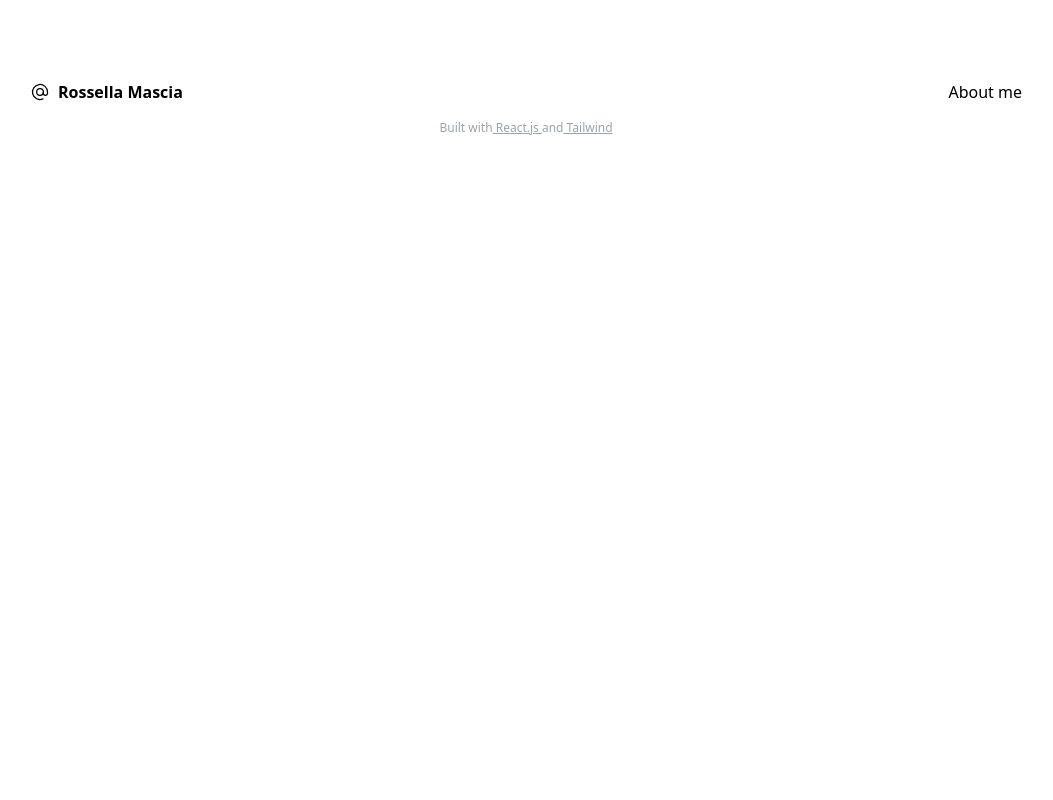
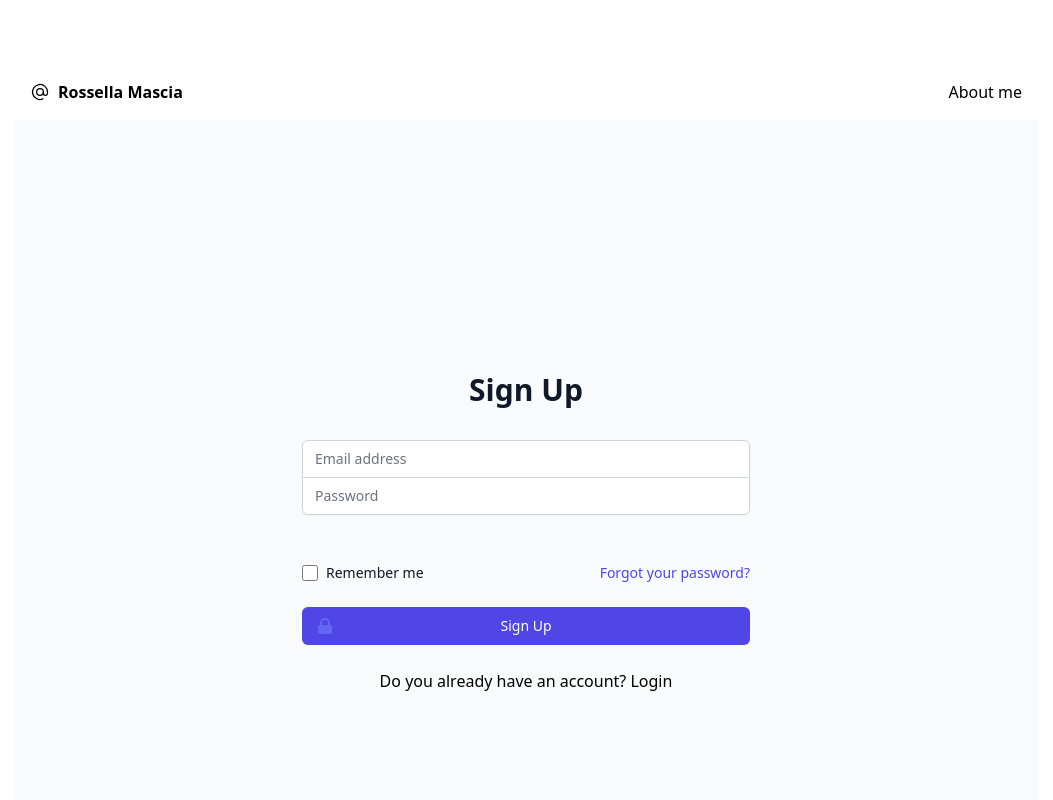
Before and after one commit to rossellamascia/portfolio-react-tailwind, a React (Create React App) app: page /login in a window 1280 px wide. Shown: the top 800 px of the page, without its empty margins (114-1167 px from the left). Built offline with nearby package versions, Linux system fonts and the light colour scheme.

Commit message:
add sign up, sign in add setting context auth

```diff
--- a/src/App.tsx
+++ b/src/App.tsx
@@ -1,5 +1,5 @@
 import React from 'react';
-import { Route, Router, Switch } from 'react-router-dom'
+import { Route, Switch } from 'react-router-dom'
 
 import Main from './components/layout/Main';
 import Header from './components/UI/Header';
@@ -7,6 +7,7 @@ import Footer from './components/UI/Footer';
 import Home from './pages/Home';
 import About from './pages/About';
 import AddWork from './pages/AddWork';
+import Login from './pages/Login';
 
 
 function App() {
@@ -18,6 +19,7 @@ function App() {
           <Route path="/" component={Home} exact/>
           <Route path="/about" component={About} exact/>
           <Route path="/addWork" component={AddWork} exact/>
+          <Route path="/login" component={Login} exact/>
         </Switch>
 
 
--- a/src/components/UI/Gallery.tsx
+++ b/src/components/UI/Gallery.tsx
@@ -9,6 +9,7 @@ const Gallery: React.FC<GalleryProps> = () => {
                 <img
                     className="rounded object-cover w-full h-full"
                     src="#"
+                    alt="img-work"
                 />
                 <div
                     className="absolute top-0 left-0 rounded w-full h-full bg-black bg-opacity-30 grid place-items-center opacity-0 hover:opacity-100 transition-opacity duration-200"
--- a/src/components/UI/Header.tsx
+++ b/src/components/UI/Header.tsx
@@ -15,11 +15,11 @@ const Header: React.VFC<HeaderProps> = () => {
                             width="20"
                             height="20"
                             viewBox="0 0 24 24"
-                            stroke-width="1.5"
+                            strokeWidth="1.5"
                             stroke="currentColor"
                             fill="none"
-                            stroke-linecap="round"
-                            stroke-linejoin="round"
+                            strokeLinecap="round"
+                            strokeLinejoin="round"
                         >
                             <path stroke="none" d="M0 0h24v24H0z" fill="none" />
                             <circle cx="12" cy="12" r="4" />
--- a/src/index.tsx
+++ b/src/index.tsx
@@ -3,9 +3,16 @@ import ReactDOM from 'react-dom';
 import './styles/index.css';
 import App from './App';
 import * as serviceWorker from './serviceWorker';
-import {BrowserRouter} from 'react-router-dom'
+import { BrowserRouter } from 'react-router-dom';
+import { AuthContextProvider } from './store/auth-context';
 
-ReactDOM.render(<BrowserRouter><App /></BrowserRouter>, document.getElementById('root'));
+ReactDOM.render(
+    <AuthContextProvider>
+        <BrowserRouter>
+            <App />
+        </BrowserRouter>
+    </AuthContextProvider>
+    , document.getElementById('root'));
 
 // If you want your app to work offline and load faster, you can change
 // unregister() to register() below. Note this comes with some pitfalls.
--- a/src/pages/AddWork.tsx
+++ b/src/pages/AddWork.tsx
@@ -97,7 +97,7 @@ const AddWork: React.FC<AddWorkProps> = () => {
                             <option value={3}>And one more</option>
                         </select>
                         <div className="absolute inset-y-0 right-0 flex items-center px-2 pointer-events-none">
-                            <svg className="w-4 h-4 fill-current" viewBox="0 0 20 20"><path d="M5.293 7.293a1 1 0 011.414 0L10 10.586l3.293-3.293a1 1 0 111.414 1.414l-4 4a1 1 0 01-1.414 0l-4-4a1 1 0 010-1.414z" clip-rule="evenodd" fill-rule="evenodd"></path></svg>
+                            <svg className="w-4 h-4 fill-current" viewBox="0 0 20 20"><path d="M5.293 7.293a1 1 0 011.414 0L10 10.586l3.293-3.293a1 1 0 111.414 1.414l-4 4a1 1 0 01-1.414 0l-4-4a1 1 0 010-1.414z" clipRule="evenodd" fillRule="evenodd"></path></svg>
                         </div>
                     </div>
                     <label htmlFor="from" className="block mb-1">From</label>
--- /dev/null
+++ b/src/pages/Login.tsx
@@ -0,0 +1,141 @@
+import { useRef, useState } from "react";
+import useHttp from "../hooks/useHttp";
+interface Error {
+    error: {
+        code: number,
+        message: string,
+        errors: [{
+            domain: string,
+            message: string,
+            reason: string
+        }]
+    }
+}
+export interface LoginProps {
+
+}
+
+const Login: React.FC<LoginProps> = () => {
+
+    const [isLogin, setIsLogin] = useState<boolean>(false);
+    const isLoginHandler = (event: React.MouseEvent<HTMLParagraphElement, MouseEvent>, boolean: boolean) => {
+        event.preventDefault();
+        setIsLogin(boolean);
+    }
+
+    const email = useRef<HTMLInputElement | null>(null);
+    const password = useRef<HTMLInputElement | null>(null);
+
+    const { isLoading,
+        sendRequest: singUpRequest } = useHttp();
+    const [error, setError] = useState<Error>()
+
+
+    const submitHandler = (e: React.FormEvent) => {
+        e.preventDefault();
+
+        const enteredEmail = email.current?.value;
+        const enteredPassword = password.current?.value;
+
+        // TO DO: Validation
+
+        let url;
+
+        if (isLogin) {
+            url = 'https://identitytoolkit.googleapis.com/v1/accounts:signInWithPassword?key=AIzaSyBa85xALO3qCFdaayTeGQOXIjsF5hrwlYM'
+
+        } else {
+            url = "https://identitytoolkit.googleapis.com/v1/accounts:signUp?key=AIzaSyBa85xALO3qCFdaayTeGQOXIjsF5hrwlYM"
+        }
+        const dataSingUpResponse = (data: any) => {
+            if (data.error && data.error.message) {
+                setError(data)
+            } else {
+                setError(undefined);
+                console.log(data)
+            }
+        }
+        singUpRequest({
+            url,
+            method: 'POST',
+            headers: {
+                "Content-Type": "application/json"
+            },
+            body: JSON.stringify({
+                email: enteredEmail,
+                password: enteredPassword,
+                returnSecureToken: true
+            })
+        }, dataSingUpResponse)
+    }
+
+    return (
+        <section className="my-4 max-w-5xl mx-auto">
+            <div className="min-h-screen flex items-center justify-center bg-gray-50 py-12 px-4 sm:px-6 lg:px-8">
+                <div className="max-w-md w-full space-y-8">
+                    <div>
+                        <h2 className="mt-6 text-center text-3xl font-extrabold text-gray-900">
+                            {isLogin ? "Sign In" : "Sign Up"}
+                        </h2>
+                    </div>
+                    <form className="mt-8 space-y-6" onSubmit={submitHandler}>
+                        <input type="hidden" name="remember" value="true" />
+                        <div className="rounded-md shadow-sm -space-y-px">
+                            <div>
+                                <label htmlFor="email-address" className="sr-only">Email address</label>
+                                <input ref={email} id="email-address" name="email" type="email" autoComplete="email" required className="appearance-none rounded-none relative block w-full px-3 py-2 border border-gray-300 placeholder-gray-500 text-gray-900 rounded-t-md focus:outline-none focus:ring-indigo-500 focus:border-indigo-500 focus:z-10 sm:text-sm" placeholder="Email address" />
+                            </div>
+                            <div>
+                                <label htmlFor="password" className="sr-only">Password</label>
+                                <input ref={password} id="password" name="password" type="password" autoComplete="current-password" required className="appearance-none rounded-none relative block w-full px-3 py-2 border border-gray-300 placeholder-gray-500 text-gray-900 rounded-b-md focus:outline-none focus:ring-indigo-500 focus:border-indigo-500 focus:z-10 sm:text-sm" placeholder="Password" />
+                            </div>
+                        </div>
+
+                        <div className="flex items-center justify-between">
+                            <div className="flex items-center">
+                                <p className="text-red-700">{error?.error.message}</p>
+                            </div>
+                        </div>
+
+                        <div className="flex items-center justify-between">
+                            <div className="flex items-center">
+                                <input id="remember_me" name="remember_me" type="checkbox" className="h-4 w-4 text-indigo-600 focus:ring-indigo-500 border-gray-300 rounded" />
+                                <label htmlFor="remember_me" className="ml-2 block text-sm text-gray-900">
+                                    Remember me
+                                </label>
+                            </div>
+
+                            <div className="text-sm">
+                                <a href="#" className="font-medium text-indigo-600 hover:text-indigo-500">
+                                    Forgot your password?
+                                </a>
+                            </div>
+                        </div>
+
+                        <div>
+                            {!isLoading && (
+                                <button type="submit" className="group relative w-full flex justify-center py-2 px-4 border border-transparent text-sm font-medium rounded-md text-white bg-indigo-600 hover:bg-indigo-700 focus:outline-none focus:ring-2 focus:ring-offset-2 focus:ring-indigo-500">
+                                    <span className="absolute left-0 inset-y-0 flex items-center pl-3">
+
+                                        <svg className="h-5 w-5 text-indigo-500 group-hover:text-indigo-400" xmlns="http://www.w3.org/2000/svg" viewBox="0 0 20 20" fill="currentColor" aria-hidden="true">
+                                            <path fillRule="evenodd" d="M5 9V7a5 5 0 0110 0v2a2 2 0 012 2v5a2 2 0 01-2 2H5a2 2 0 01-2-2v-5a2 2 0 012-2zm8-2v2H7V7a3 3 0 016 0z" clipRule="evenodd" />
+                                        </svg>
+                                    </span>
+                                    {isLogin ? "Sign In" : "Sign Up"}
+                                </button>
+                            )}
+
+                            {isLoading && <p className="text-center">loading...</p>}
+                        </div>
+                        <div>
+                            {isLogin ? <p className="text-center cursor-pointer" onClick={(e) => isLoginHandler(e, false)}>You have no account? Create account</p> :
+                                <p className="text-center cursor-pointer" onClick={(e) => isLoginHandler(e, true)}>Do you already have an account? Login</p>}
+                        </div>
+                    </form>
+                </div>
+            </div>
+        </section>
+    );
+}
+
+export default Login;
--- /dev/null
+++ b/src/store/auth-context.tsx
@@ -0,0 +1,44 @@
+import React, { useState } from "react";
+
+interface Auth {
+    token: string,
+    isLoggedIn: boolean,
+    login: (token: string) => void,
+    logout: () => void
+}
+
+const AuthContext: React.Context<Auth> = React.createContext<Auth>({
+    token: '',
+    isLoggedIn: false,
+    login: (token: string) => { },
+    logout: () => { }
+})
+
+export const AuthContextProvider: React.FC = ({ children }) => {
+    const [token, setToken] = useState<string>('');
+
+    const userIsLoggedIn = !!token;
+
+    const loginHandler = (token: string) => {
+        setToken(token)
+    }
+    const logoutHandler = () => {
+        setToken('')
+    }
+
+    const contextValue: Auth = {
+        token,
+        isLoggedIn: userIsLoggedIn,
+        login: loginHandler,
+        logout: logoutHandler
+
+    }
+
+
+    return (
+        <AuthContext.Provider value={contextValue}>
+            {children}
+        </AuthContext.Provider>
+    )
+}
+export default AuthContext;
```
Also changed, not shown: src/components/UI/Social.tsx (+6 -6 lines), src/hooks/useHttp.ts (+10 -5 lines).
